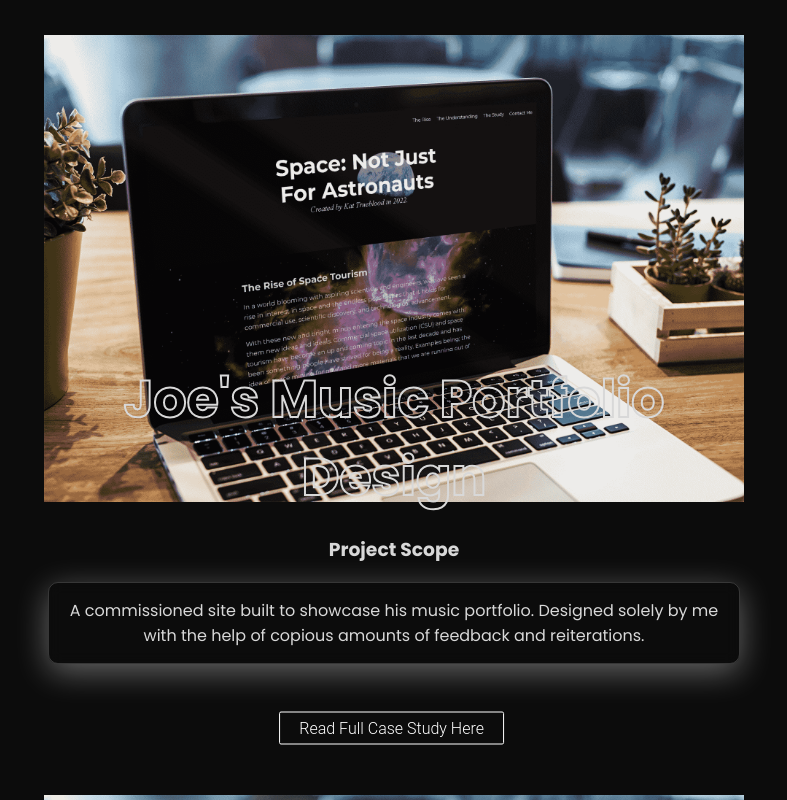
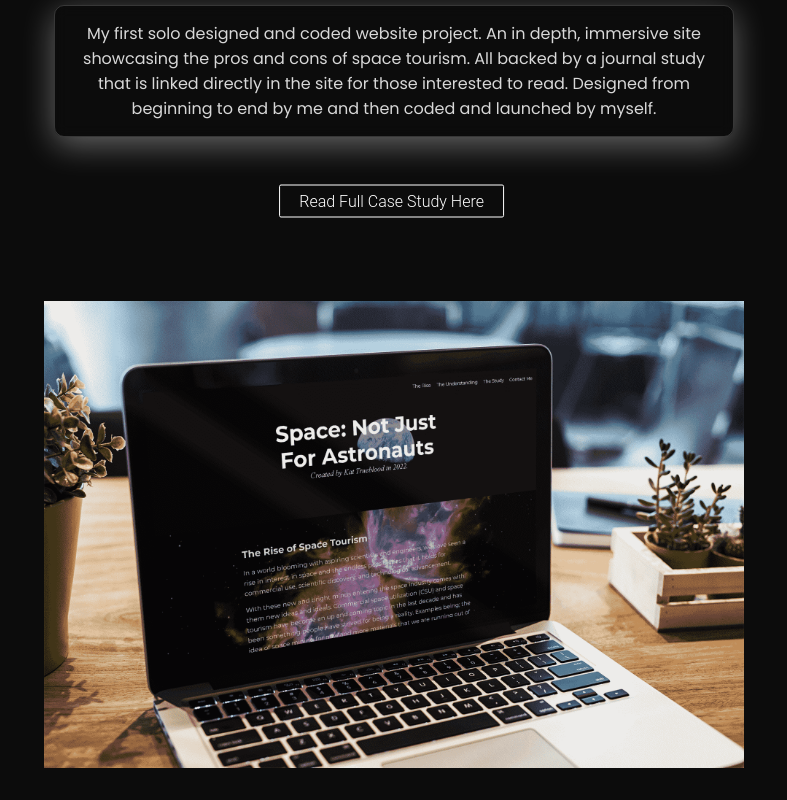
Before and after one commit to ohephori/portfolio-final, a plain HTML site: page projects-page/projects.html in a window 1280 px wide. Shown: the part 2000-2800 px from the top of the page, without its empty margins (246-1033 px from the left). Drawn offline with Linux system fonts and the light colour scheme; files whose address does not match are found by name.

Commit message:
fixed projects page spacing

```diff
--- a/projects-page/main.scss
+++ b/projects-page/main.scss
@@ -201,7 +201,7 @@ nav :checked ~ .icon-burger .line:nth-child(2) {
   ". project2 project2 ."
   ". project3 project3 ."
   ". footer footer .";
-  grid-gap: auto;
+  grid-gap: 1em;
   margin: auto;
   font-family:'Poppins', sans-serif;
 
@@ -305,13 +305,13 @@ nav :checked ~ .icon-burger .line:nth-child(2) {
 
 #project1 {
   display: grid;
-  height: 100vh;
+  height: auto;
   grid-template-columns: 1fr;
   grid-template-rows: 1fr 1fr;
   grid-template-areas:
   "projectheaderandpara"
   "image";
-  grid-gap: 0em;
+  grid-gap: 1em;
   margin: auto;
   font-family:'Poppins', sans-serif;
 
@@ -351,13 +351,13 @@ nav :checked ~ .icon-burger .line:nth-child(2) {
 
 #project2{
   display: grid;
-  height: 100vh;
+  height: auto;
   grid-template-columns: 1fr;
   grid-template-rows: 1fr 1fr;
   grid-template-areas:
   "projectheaderandpara"
   "image";
-  grid-gap: 0em;
+  grid-gap: 1em;
   margin: auto;
   font-family:'Poppins', sans-serif;
 
@@ -397,13 +397,13 @@ nav :checked ~ .icon-burger .line:nth-child(2) {
 
 #project3{
   display: grid;
-  height: 100vh;
+  height: auto;
   grid-template-columns: 1fr;
   grid-template-rows: 1fr 1fr;
   grid-template-areas:
   "projectheaderandpara"
   "image";
-  grid-gap: 0em;
+  grid-gap: 1em;
   margin: auto;
   font-family:'Poppins', sans-serif;
 
```
Also changed, not shown: projects-page/main.css, 1 other file.
